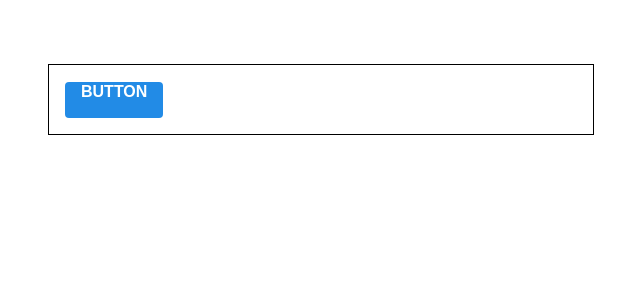
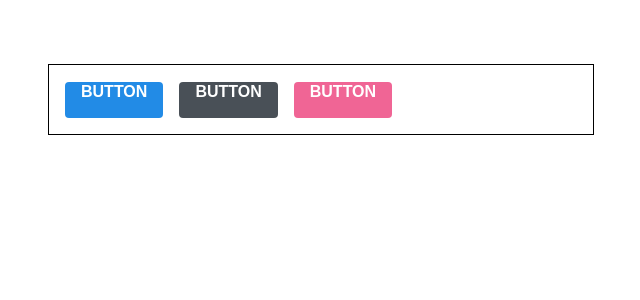
Before and after one commit to devsangho/styling-with-styled-components, a React (Create React App) app: page / in a window 1280 px wide. Shown: the top 300 px of the page, without its empty margins (319-959 px from the left). Built offline with nearby package versions, Linux system fonts and the light colour scheme.

Commit message:
ThemeProvider 적용(styled-components에서 조회할 수 있음)

```diff
--- a/src/App.js
+++ b/src/App.js
@@ -1,5 +1,5 @@
 import React from 'react';
-import styled, { css } from 'styled-components';
+import styled, { css, ThemeProvider } from 'styled-components';
 import Button from './components/Button'
 
 const AppBlock = styled.div`
@@ -12,9 +12,21 @@
 
 function App() {
   return (
-    <AppBlock>
-      <Button>BUTTON</Button>
-    </AppBlock>
+    <ThemeProvider
+      theme={{
+        palette: {
+          blue: '#228be6',
+          gray: '#495057',
+          pink: '#f06595',
+        }
+      }}
+    >
+      <AppBlock>
+        <Button>BUTTON</Button>
+        <Button color="gray">BUTTON</Button>
+        <Button color="pink">BUTTON</Button>
+      </AppBlock>
+    </ThemeProvider>
   );
 }
 
--- a/src/components/Button.js
+++ b/src/components/Button.js
@@ -1,5 +1,6 @@
 import React from 'react';
-import styled from 'styled-components'
+import styled, { css } from 'styled-components';
+import { darken, lighten } from 'polished';
 
 const StyledButton = styled.button`
     /* 공통 스타일 */
@@ -18,13 +19,18 @@
     font-size: 1rem;
 
     /* 색상 */
-background: #228be6;
+    ${props => {
+        const selected = props.theme.palette[props.color];
+        return css`
+            background: ${selected};
             &:hover {
-  background: #339af0;
+            background: ${lighten(0.1, '#228be6')};
             }
             &:active {
-  background: #1c7ed6;
+                background: ${darken(0.1, '#228be6')};
             }
+        `
+    }}
 
     /* 기타 */
     & + & {
@@ -36,4 +42,8 @@
     return <StyledButton {...rest}>{children}</StyledButton>
 }
 
+Button.defaultProps = {
+    color: 'blue'
+};
+
 export default Button;
```
Lines whose indentation alone changed are shown as unchanged.
